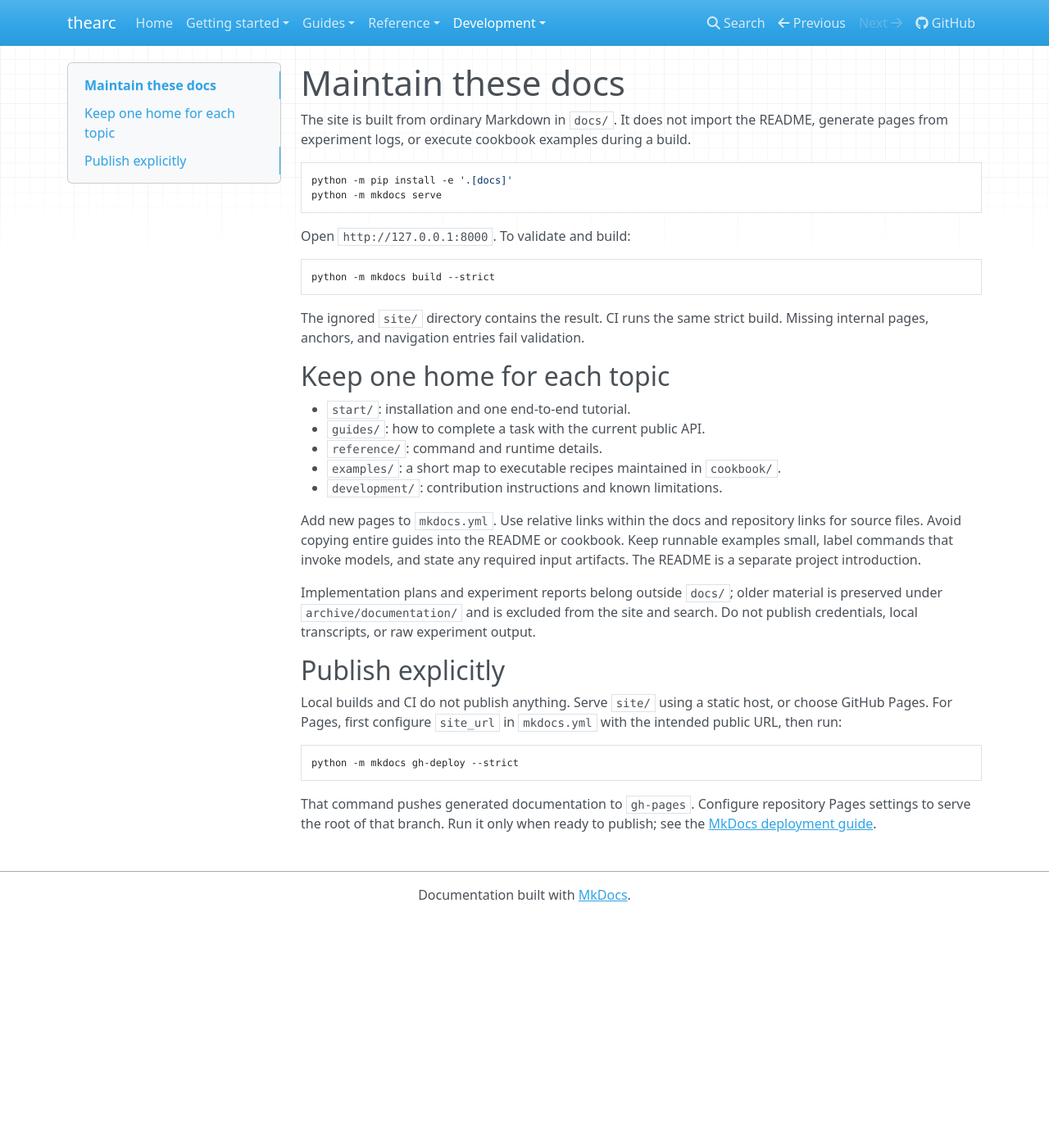
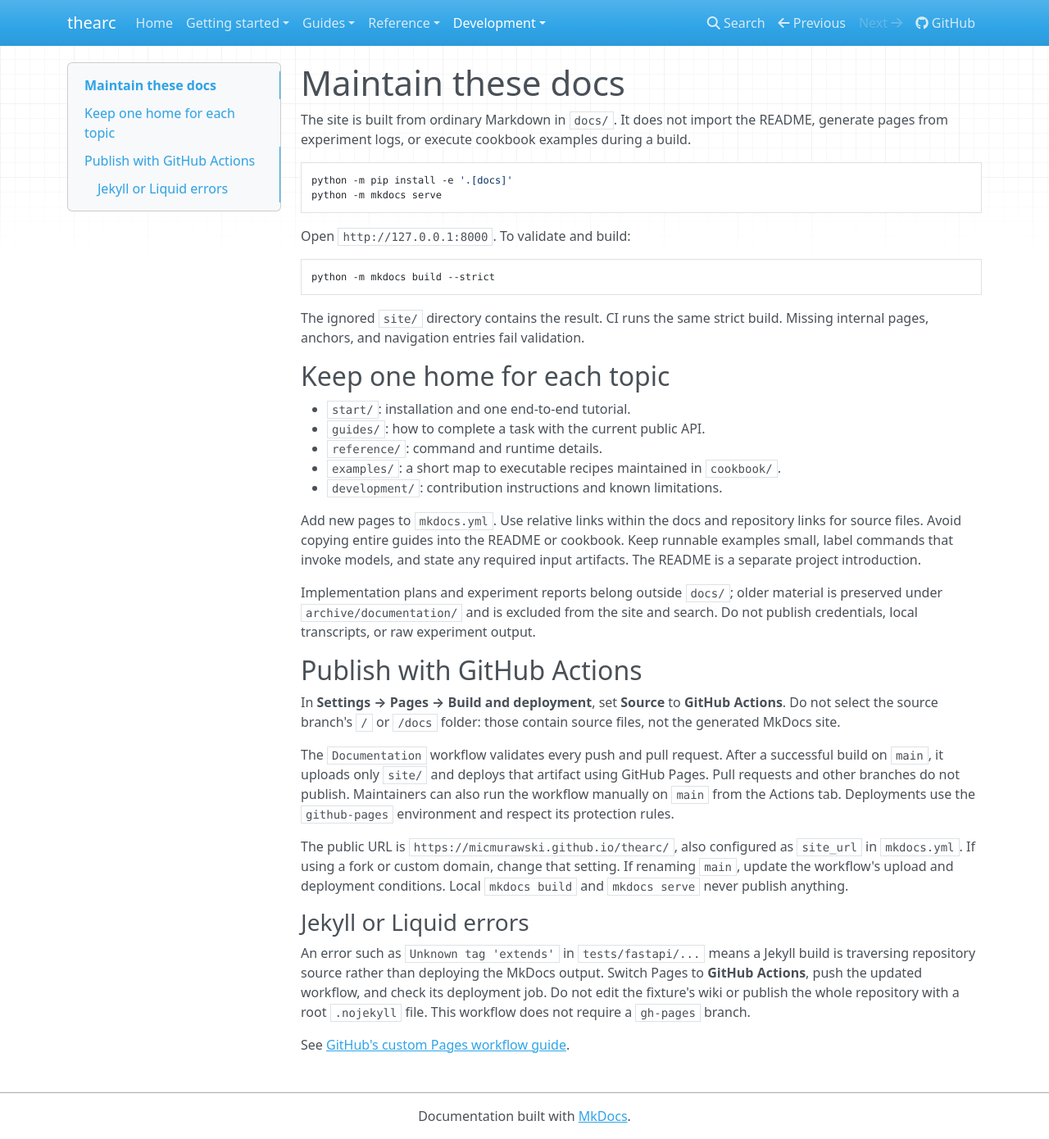
Before and after one commit to micmurawski/thearc, an MkDocs documentation site: the page built from docs/development/documentation.md, in a window 1280 px wide and 1390 px high. Shown: the whole window at 82% size. Built offline with MkDocs 1.6.1, drawn with Linux system fonts in a browser that asks for light colours; nearby versions of some CDN libraries.

Commit message:
added docs

````diff
--- a/docs/development/documentation.md
+++ b/docs/development/documentation.md
@@ -34,16 +34,29 @@ Implementation plans and experiment reports belong outside `docs/`; older materi
 is preserved under `archive/documentation/` and is excluded from the site and search.
 Do not publish credentials, local transcripts, or raw experiment output.
 
-## Publish explicitly
+## Publish with GitHub Actions
 
-Local builds and CI do not publish anything. Serve `site/` using a static host,
-or choose GitHub Pages. For Pages, first configure `site_url` in `mkdocs.yml`
-with the intended public URL, then run:
+In **Settings → Pages → Build and deployment**, set **Source** to **GitHub Actions**.
+Do not select the source branch's `/` or `/docs` folder: those contain source files,
+not the generated MkDocs site.
 
-```sh
-python -m mkdocs gh-deploy --strict
-```
+The `Documentation` workflow validates every push and pull request. After a
+successful build on `main`, it uploads only `site/` and deploys that artifact using
+GitHub Pages. Pull requests and other branches do not publish. Maintainers can
+also run the workflow manually on `main` from the Actions tab. Deployments use the
+`github-pages` environment and respect its protection rules.
 
-That command pushes generated documentation to `gh-pages`. Configure repository
-Pages settings to serve the root of that branch. Run it only when ready to publish;
-see the [MkDocs deployment guide](https://www.mkdocs.org/user-guide/deploying-your-docs/).
+The public URL is `https://micmurawski.github.io/thearc/`, also configured as
+`site_url` in `mkdocs.yml`. If using a fork or custom domain, change that setting.
+If renaming `main`, update the workflow's upload and deployment conditions.
+Local `mkdocs build` and `mkdocs serve` never publish anything.
+
+### Jekyll or Liquid errors
+
+An error such as `Unknown tag 'extends'` in `tests/fastapi/...` means a Jekyll build
+is traversing repository source rather than deploying the MkDocs output. Switch
+Pages to **GitHub Actions**, push the updated workflow, and check its deployment
+job. Do not edit the fixture's wiki or publish the whole repository with a root
+`.nojekyll` file. This workflow does not require a `gh-pages` branch.
+
+See [GitHub's custom Pages workflow guide](https://docs.github.com/en/pages/getting-started-with-github-pages/using-custom-workflows-with-github-pages).
--- a/mkdocs.yml
+++ b/mkdocs.yml
@@ -1,4 +1,5 @@
 site_name: thearc
+site_url: https://micmurawski.github.io/thearc/
 site_description: Agent-independent context engineering with sessions, evidence, reflections, and curated configurations.
 repo_url: https://github.com/micmurawski/thearc
 edit_uri: ''
````
Also changed, not shown: 1 other file.
